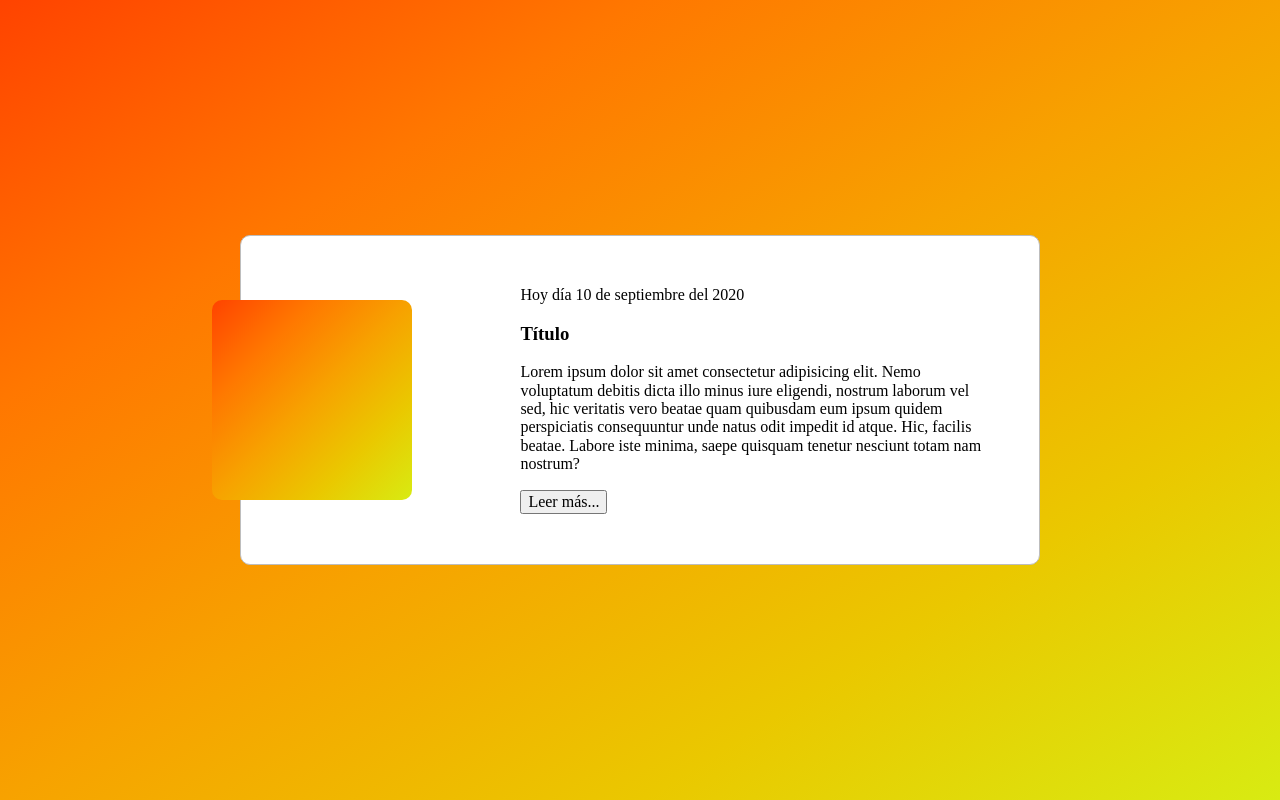
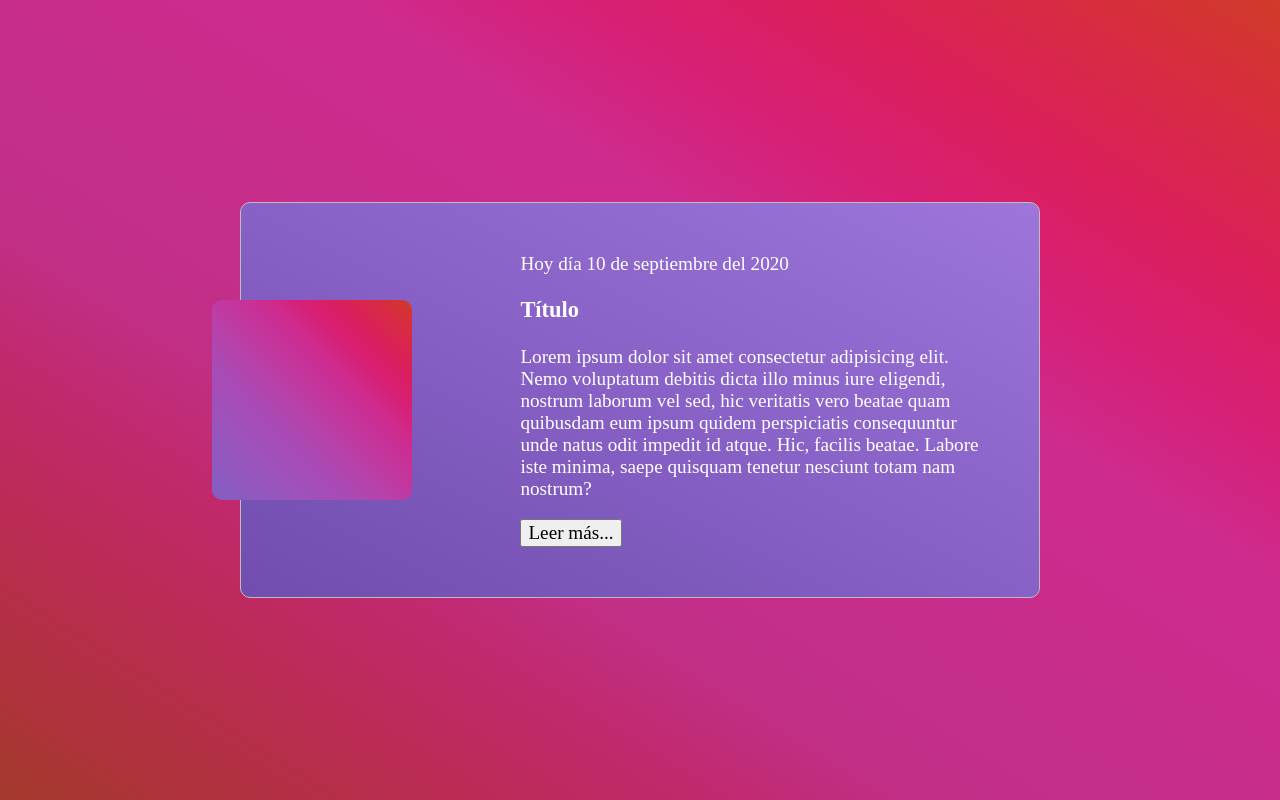
Before and after one commit to Jeliasdequiros/tarjeta-1, a plain HTML site: page index.html in a window 1280 px wide. Drawn offline with Linux system fonts and the light colour scheme.

Commit message:
cambios en la letra

```diff
--- a/css/index.css
+++ b/css/index.css
@@ -5,14 +5,21 @@
     box-sizing: border-box;
 }
 body{
-    background: linear-gradient(to right bottom, #ff4300, #ff7700, #f7a200, #eac800, #d8eb12);
+    color: white;
+    font-size: 1.2rem;
+    font-family: 'Times New Roman', Times, serif;
+    background-image: linear-gradient(to right top,
+     #a4392c, #b1323f, #bb2b54, #c1296c,
+      #c12f87, #c52e89, #ca2c8c, #ce2b8e,
+       #d71f75, #db1f5b, #d82b42, #d13a28);
     height: 100vh;
     display: flex;
     justify-content: center;
     align-items: center;
 }
 #tarjeta{
-    background-color: #fff;
+    background-image: linear-gradient(to left bottom,
+     #9d75db, #926bd0, #8761c5, #7c57ba, #714daf);
     width: 800px;
     border-radius: 10px;
     padding: 50px;
@@ -31,7 +38,9 @@ body{
     flex-basis: 100%;
     max-width: 200px;
     height: 200px;
-    background: linear-gradient(to right bottom, #ff4300, #ff7700, #f7a200, #eac800, #d8eb12);
+    background-image: linear-gradient(to right top, #845ec2,
+     #8e5ac0, #9855bc, #a24fb9, #ab49b4, #b940a9,
+      #c4359c, #ce2b8e, #d71f75, #db1f5b, #d82b42, #d13a28);
 
     border-radius: 10px;
 
```
